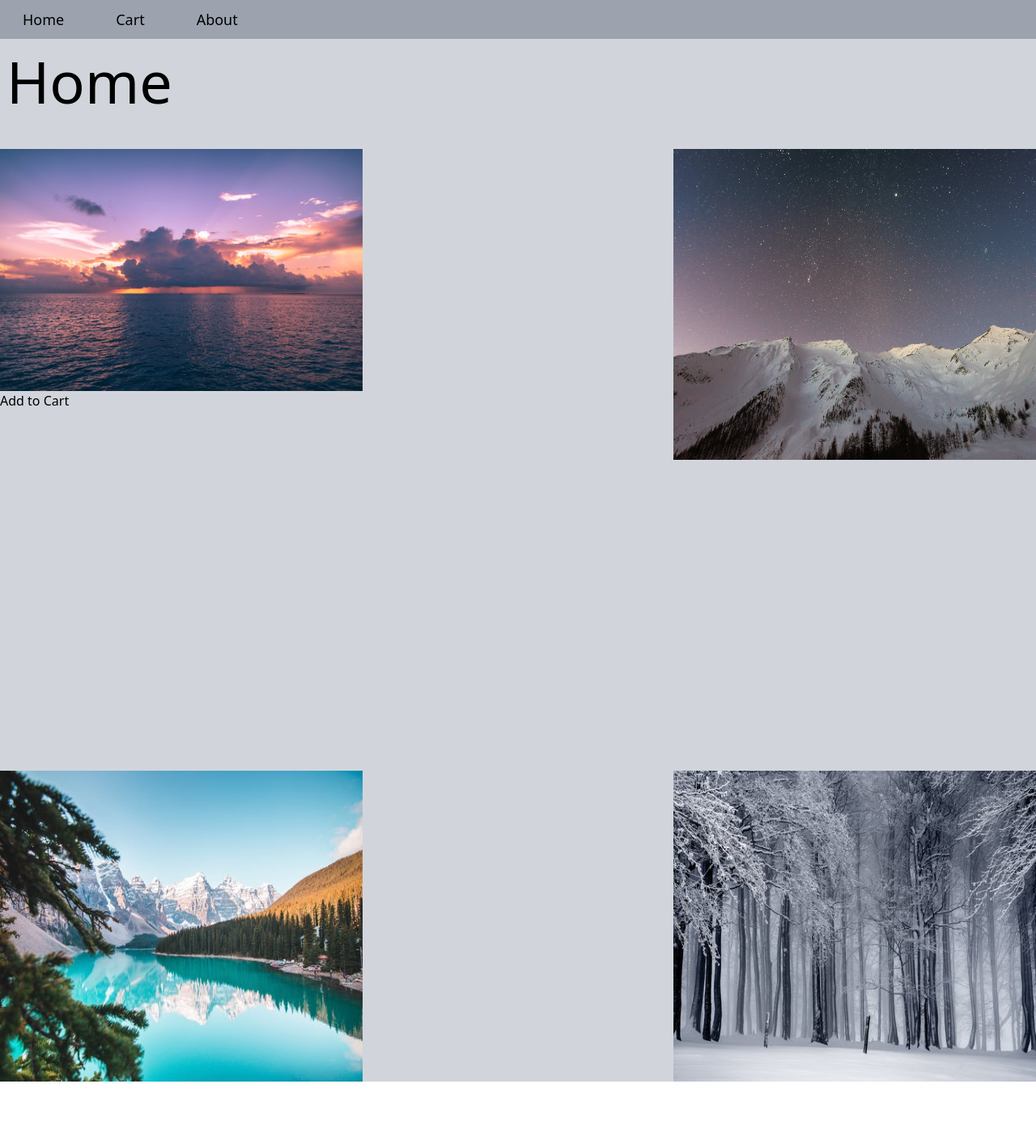
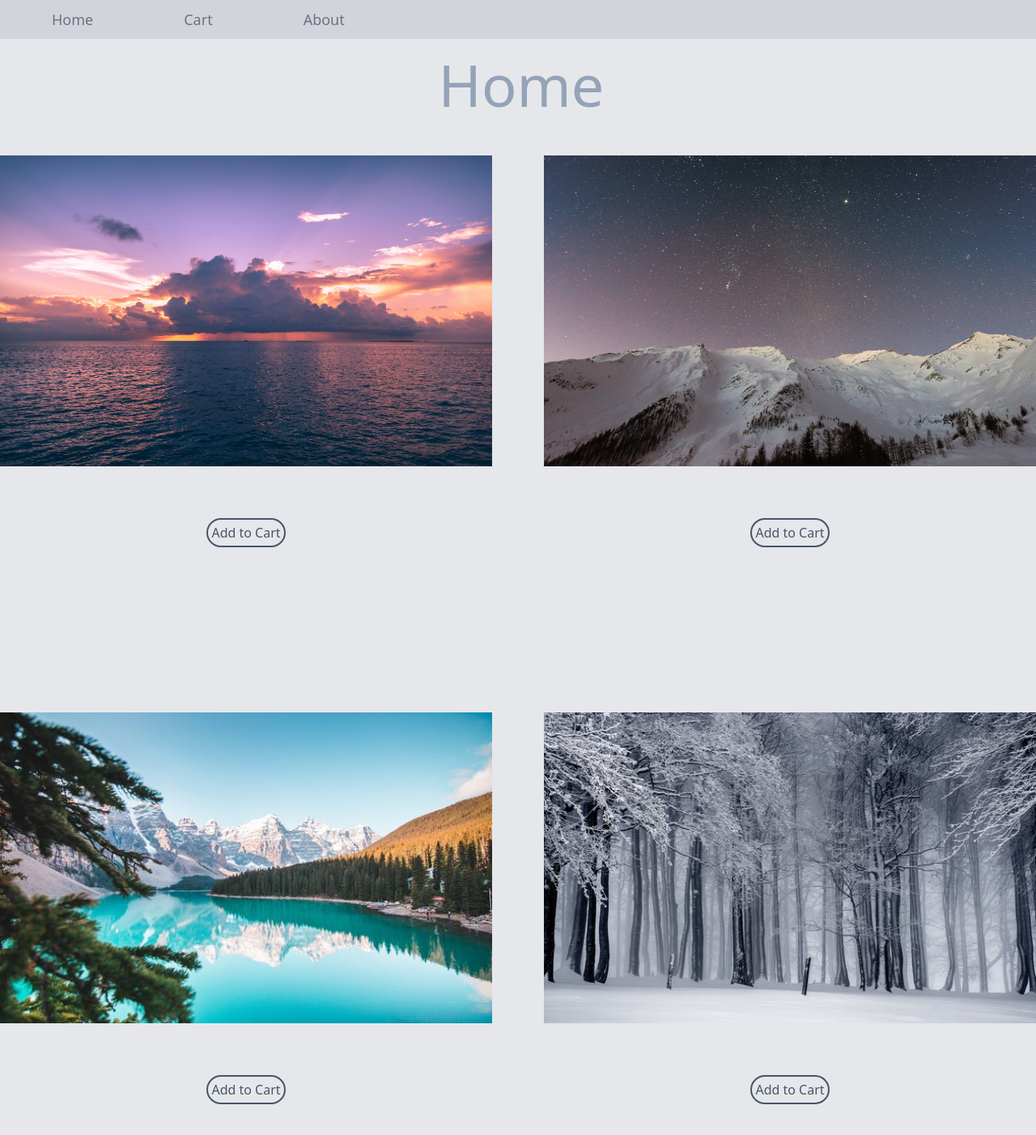
Before and after one commit to WellDN/React-ts-tailwind, a React (Vite) app: page / in a window 1280 px wide. Shown: the top 1402 px of the page at 81% size. Before the commit the page ends 800 px from the top, so only its background shows below. Built offline with nearby package versions, Linux system fonts and the light colour scheme.

Commit message:
Replacement thing

```diff
--- a/src/pages/Home.tsx
+++ b/src/pages/Home.tsx
@@ -6,40 +6,51 @@ import landscape4 from './assets/landscape4.jpeg'
 
 export function Home() {
     return (
-     <body className="flex flex-col gap-4 bg-gray-300 sm:fixed">
-     <nav className="flex items-center pl-7 bg-gray-400 h-12 min-w-max">
-     <div className="text-lg inline-flex  items-center">
-    <Link to="/" className=" mr-16">
+     <body className="grid gap-5 min-w-full bg-gray-200 ">
+     <nav className="flex items-center pl-16 bg-gray-300 h-12 w-full sm:">
+     <div className="text-lg items-center text-gray-500">
+    <Link to="/" className="mr-28 hover:text-gray-900">
      Home
     </Link>
-    <Link to="/cart" className="mr-16">
+    <Link to="/cart" className="mr-28 hover:text-gray-900">
       Cart
     </Link>
-  <Link to="/about" className="">
+  <Link to="/about" className="hover:text-gray-900">
        About
   </Link>
   </div>
   </nav>
-  <div className="flex h-full w-full pl-2">
-  <h1 className="text-7xl"><Outlet /></h1>
+  <div className="flex pl-2 w-full justify-center">
+  <h1 className="text-7xl text-slate-400"><Outlet /></h1>
   </div>
   <section>
     <div className="pt-8">
-  <div className="grid 16 gap-96 grid-cols-1 grid-rows-4 h-full w-full sm:grid-cols-2 sm:grid-rows-2">
-  <div className="h-96 w-full">
-      <img src={landscape} alt="idk" className=""/>
-      <div className="flex h-96 w-96">
-        Add to Cart
+  <div className="grid 16 gap-16 grid-cols-1 grid-rows-4 h-full w-full sm:grid-cols-2 sm:grid-rows-2">
+  <div className="w-full">
+      <img src={landscape} alt="idk" className="h-96 w-full"/>
+      <div className="flex h-50 w-full justify-center">
+        <div className="pt-16">
+      <a href="/cart" className="text-1xl text-slate-600 hover:text-stone-800"><button className='rounded-full p-1 border-2 border-slate-600 hover:border-slate-900'>Add to Cart</button></a>
+      </div>
       </div>
   </div>
-  <div className="flex h-96">
-      <img src={landscape2} alt="idkk" className=""/>
+  <div className="w-full h-44">
+      <img src={landscape2} alt="idkk" className="h-96 w-full"/>
+      <div className="flex pt-16 justify-center">
+      <a href="/cart" className="text-1xl text-slate-600 hover:text-stone-800"><button className='rounded-full p-1 border-2 border-slate-600 hover:border-slate-900'>Add to Cart</button></a>
+      </div>
   </div>
-  <div className="flex h-96">
-      <img src={landscape3} alt="idkkkk" className=""/>
+  <div className="h-full w-full">
+      <img src={landscape3} alt="idkkkk" className="h-96 w-full"/>
+      <div className="flex pt-16 justify-center">
+      <a href="/cart" className="text-1xl text-slate-600 hover:text-stone-800"><button className='rounded-full p-1 border-2 border-slate-600 hover:border-slate-900'>Add to Cart</button></a>
   </div>
-  <div className="flex h-96">
-      <img src={landscape4} alt="idkkkkkk" className=""/>
+  </div>
+  <div className="h-full w-full">
+      <img src={landscape4} alt="idkkkkkk" className="h-96 w-full"/>
+      <div className="flex pt-16 justify-center h-60 w-50">
+      <a href="/cart" className="text-1xl text-slate-600 hover:text-stone-800"><button className='rounded-full p-1 border-2 border-slate-600 hover:border-slate-900'>Add to Cart</button></a>
+  </div>
   </div>
   </div>
   </div>
```
